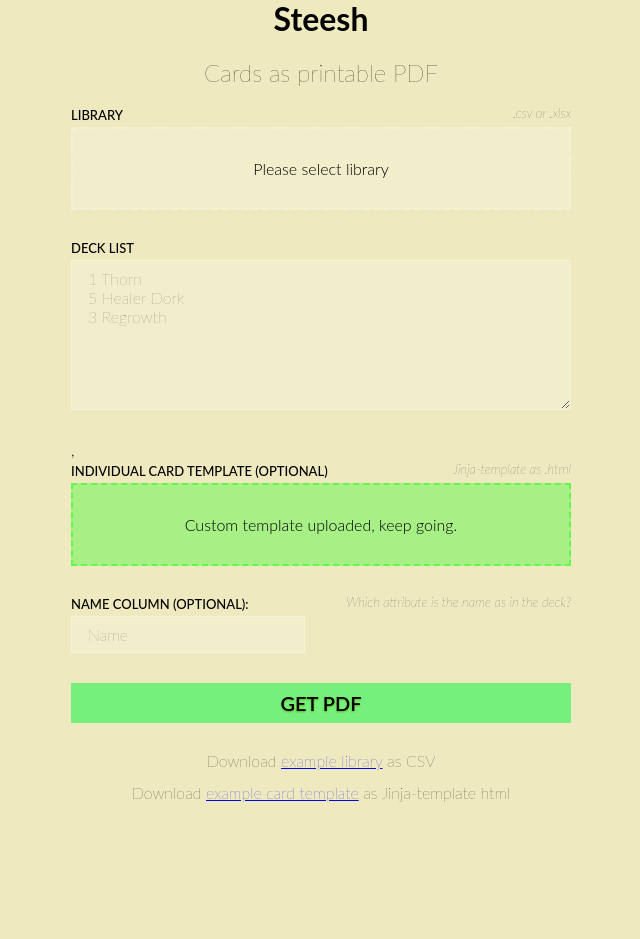
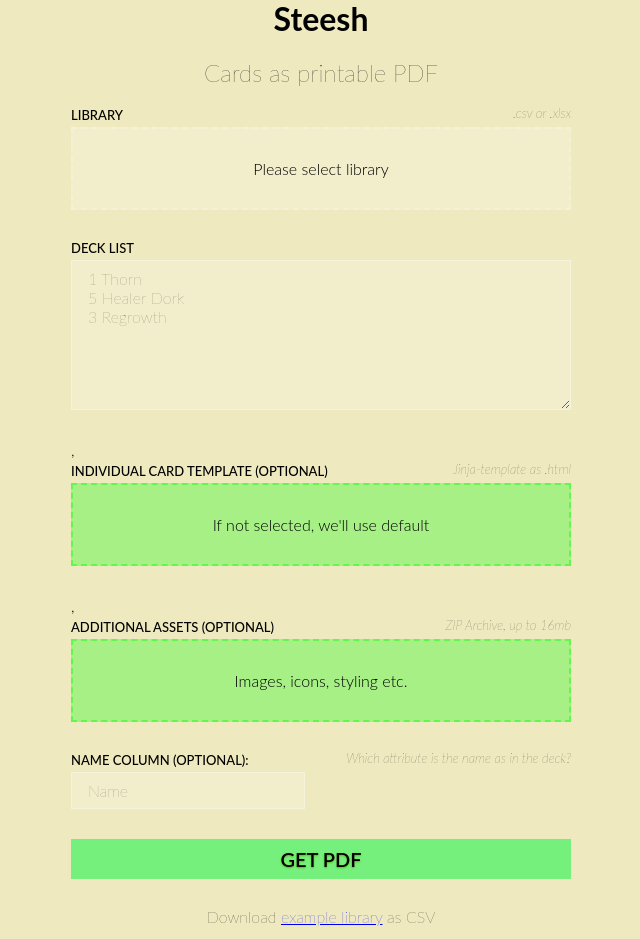
Before and after one commit to marqueewinq/steesh, a FastAPI app: page / in a window 1280 px wide. Shown: the part 21-960 px from the top of the page, without its empty margins (319-959 px from the left). Run offline with FastAPI, Linux system fonts and the light colour scheme.

Commit message:
updated steesh

```diff
--- a/steesh/api/app.py
+++ b/steesh/api/app.py
@@ -1,9 +1,11 @@
 # type: ignore
 import os.path
 import tempfile
+import zipfile
 
 from fastapi import FastAPI, File, Form, Request, UploadFile
 from fastapi.responses import FileResponse, HTMLResponse
+from fastapi.staticfiles import StaticFiles
 from fastapi.templating import Jinja2Templates
 
 from steesh.renderer import (
@@ -23,6 +25,7 @@ DEFAULT_CARD_TEMPLATE_PATH = os.path.join(
 
 app = FastAPI()
 templates = Jinja2Templates(directory=os.path.join(BASE_DIR, "templates"))
+app.mount("/static", StaticFiles(directory="steesh/api/assets/"), name="static")
 
 
 @app.get("/", response_class=HTMLResponse)
@@ -52,6 +55,7 @@ async def api__generate_pdf(
     library_file: UploadFile = File(...),
     deck: str = Form(...),
     template_file: UploadFile = File(None),
+    assets_file: UploadFile = File(None),
     name_column: str = Form("Name"),
     xlsx_sheet_index: int = Form(0),
 ):
@@ -71,6 +75,12 @@ async def api__generate_pdf(
         deck_path = os.path.join(tmpdir, "deck.txt")
         with open(deck_path, "w") as fd:
             fd.write(deck)
+
+        zipfile_path = os.path.join(tmpdir, "assets.zip")
+        with open(zipfile_path, "wb") as fd:
+            fd.write(await assets_file.read())
+        with zipfile.ZipFile(zipfile_path) as zipped:
+            zipped.extractall(path=tmpdir)
 
         try:
             library = read_library(
--- a/steesh/api/templates/index.html
+++ b/steesh/api/templates/index.html
@@ -1,5 +1,4 @@
 <!DOCTYPE html>
-
 
 <style>
 /* ===================== FILE INPUT ===================== */
@@ -7,6 +6,7 @@
   width: 100%;
   position: relative;
 }
+
 .file-area input[type=file] {
   position: absolute;
   width: 100%;
@@ -18,6 +18,7 @@ bottom: 0;
   opacity: 0;
   cursor: pointer;
 }
+
 .file-area .file-dummy {
   width: 100%;
   padding: 30px;
@@ -26,23 +27,29 @@ border: 2px dashed rgba(255, 255, 255, 0.2);
   text-align: center;
   transition: background 0.3s ease-in-out;
 }
+
 .file-area .file-dummy .success {
   display: none;
 }
+
 .file-area:hover .file-dummy {
-background: rgba(255, 255, 255, 0.1);
+  background: rgba(255, 255, 255, 0.7);
 }
+
 .file-area input[type=file]:focus + .file-dummy {
   outline: 2px solid rgba(255, 255, 255, 0.5);
   outline: -webkit-focus-ring-color auto 5px;
 }
+
 .file-area input[type=file]:valid + .file-dummy {
   border-color: rgba(0, 255, 0, 0.4);
   background-color: rgba(0, 255, 0, 0.3);
 }
+
 .file-area input[type=file]:valid + .file-dummy .success {
   display: inline-block;
 }
+
 .file-area input[type=file]:valid + .file-dummy .default {
   display: none;
 }
@@ -155,33 +162,8 @@ margin-bottom: 30px;
 <html>
   <head>
     <title>Steesh</title>
+    <link rel="icon" type="image/x-icon" href="/static/favicon.ico">
   </head>
-<!--  <script src="https://ajax.googleapis.com/ajax/libs/jquery/3.5.1/jquery.min.js"></script>-->
-  <script>
-$(document).ready(function() {
-  $('#library_file').on('change', function() {
-    var filePath = $(this).val();
-    var allowedExtensions = /(\.csv|\.xls|\.xlsx)$/i;
-
-    if (allowedExtensions.exec(filePath)) {
-      var extension = filePath.substring(filePath.lastIndexOf('.'));
-      // You can apply additional changes to the div based on the extension here
-      switch(extension) {
-        case '.csv':
-          $('#xlsx_sheet_index-group').hide();
-          break;
-        case '.xls':
-        case '.xlsx':
-          $('#xlsx_sheet_index-group').show(); // Show the div
-          break;
-      }
-    } else {
-      $('#file_extension').html('Invalid file extension');
-      $(this).val(''); // Clear the input
-    }
-  });
-});
-  </script>
   <body>
     <div>
       <form action="{{ url_for('api__generate_pdf') }}" method="post" enctype='multipart/form-data' enctype="multipart/form-data">
@@ -189,7 +171,7 @@ $(document).ready(function() {
         <h1><strong>Steesh</strong></h1>
         <h2>Cards as printable PDF</h2>
 
-        <div class="form-group file-area">
+        <div class="form-group file-area required">
               <label>Library <span>.csv or .xlsx</span></label>
           <input type="file" id="library_file" name="library_file" accept=".csv,.xls,.xlsx" required>
           <div class="file-dummy">
@@ -207,8 +189,15 @@ $(document).ready(function() {
           <label>Individual card template (optional)<span>Jinja-template as .html</span></label>
           <input type="file" id="template_file" name="template_file" accept=".html">
           <div class="file-dummy">
-            <div class="success">Custom template uploaded, keep going.</div>
-            <div class="default">If not selected, we'll use default</div>
+            <div class="optional">If not selected, we'll use default</div>
+          </div>
+        </div>
+
+        <div class="form-group file-area">,
+          <label>Additional assets (optional)<span>ZIP Archive, up to 16mb</span></label>
+          <input type="file" id="assets_file" name="assets_file" accept=".zip">
+          <div class="file-dummy">
+            <div class="optional">Images, icons, styling etc.</div>
           </div>
         </div>
 
@@ -238,5 +227,31 @@ $(document).ready(function() {
     <p>Download <a href="{{ url_for('api__example__library') }}">example library</a> as CSV</p>
     <p>Download <a href="{{ url_for('api__example__template') }}">example card template</a> as Jinja-template html</p>
   </footer>
+  <script src="https://ajax.googleapis.com/ajax/libs/jquery/3.5.1/jquery.min.js"></script>
+  <script>
+$(document).ready(function() {
+  $('#library_file').on('change', function() {
+    var filePath = $(this).val();
+    var allowedExtensions = /(\.csv|\.xls|\.xlsx)$/i;
+
+    if (allowedExtensions.exec(filePath)) {
+      var extension = filePath.substring(filePath.lastIndexOf('.'));
+      // You can apply additional changes to the div based on the extension here
+      switch(extension) {
+        case '.csv':
+          $('#xlsx_sheet_index-group').hide();
+          break;
+        case '.xls':
+        case '.xlsx':
+          $('#xlsx_sheet_index-group').show(); // Show the div
+          break;
+      }
+    } else {
+      $('#file_extension').html('Invalid file extension');
+      $(this).val(''); // Clear the input
+    }
+  });
+});
+  </script>
   </body>
 </html>
--- a/steesh/renderer/utils.py
+++ b/steesh/renderer/utils.py
@@ -98,7 +98,7 @@ def read_deck_from_str(deck: list[str], path: str = "") -> list:
             card_count, card_name = mtch.groups()
             ret_lst.append((int(card_count), card_name))
         else:
-            raise ValueError(f"Line {ind}: couldn't parse: {line}")
+            continue
     if not ret_lst:
         raise ValueError("Deck is empty")
     return ret_lst
```
Also changed, not shown: steesh/api/assets/favicon.ico (added), 1 other file. Lines whose indentation alone changed are shown as unchanged.
